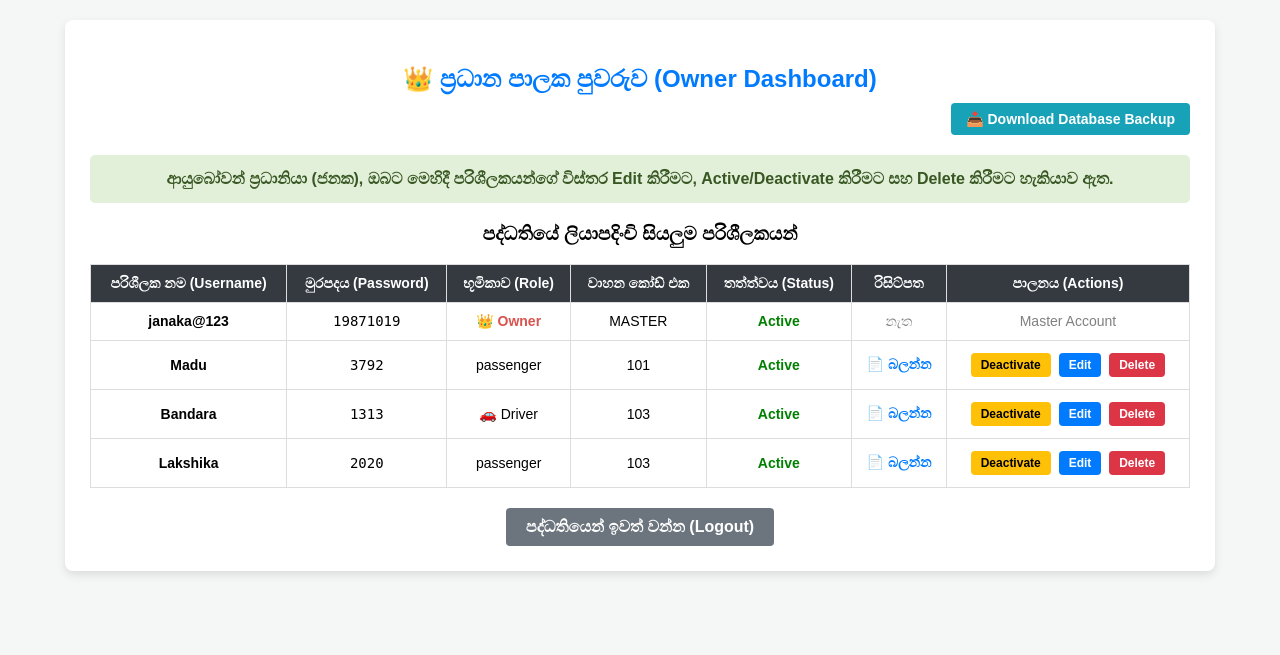
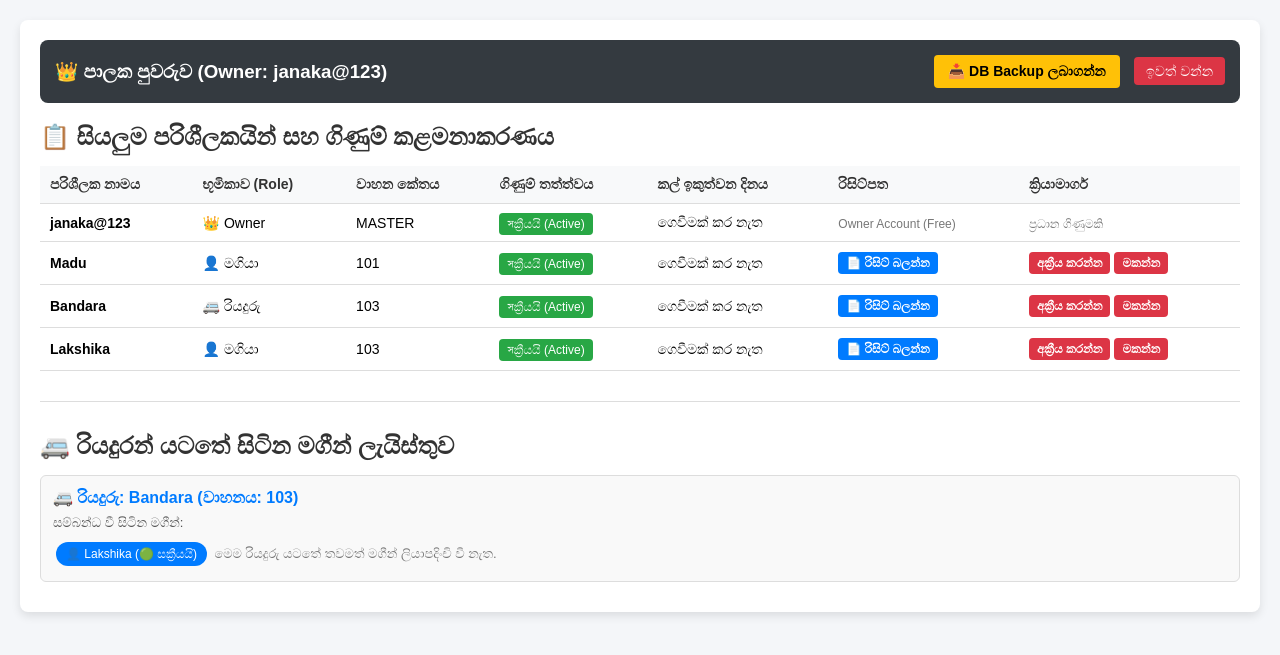
Before and after one commit to Janaka1987-hash/vehicle-tracker, a Flask app: page /owner_dashboard in a window 1280 px wide. Shown: the top 655 px of the page. Run offline with Flask 3, Linux system fonts and the light colour scheme; a user stored in the database is signed in; data comes from the database, SQL or seed files in the repository.

Commit message:
Update owner_dashboard.html

```diff
--- a/templates/owner_dashboard.html
+++ b/templates/owner_dashboard.html
@@ -3,102 +3,124 @@
 <head>
     <meta charset="UTF-8">
     <meta name="viewport" content="width=device-width, initial-scale=1.0">
-    <title>ප්‍රධාන පාලක පුවරුව - Owner Dashboard</title>
+    <title>පාලක පුවරුව - Owner Dashboard</title>
     <style>
-        body { font-family: Arial, sans-serif; margin: 0; padding: 20px; background: #f4f7f6; text-align: center; }
-        .container { max-width: 1100px; margin: auto; background: white; padding: 25px; border-radius: 8px; box-shadow: 0 4px 10px rgba(0,0,0,0.1); }
-        h2 { color: #007bff; margin-bottom: 10px; }
-        .welcome-box { background: #e2f0d9; color: #385723; padding: 15px; border-radius: 5px; font-weight: bold; margin-bottom: 20px; }
-        .top-actions { margin-bottom: 20px; text-align: right; }
-        .btn-backup { background: #17a2b8; color: white; padding: 8px 15px; border-radius: 4px; text-decoration: none; font-weight: bold; font-size: 14px; display: inline-block; }
-        .btn-backup:hover { background: #138496; }
-        table { width: 100%; border-collapse: collapse; margin-top: 15px; }
-        th, td { border: 1px solid #ddd; padding: 10px; text-align: center; font-size: 14px; }
-        th { background: #343a40; color: white; }
-        .active { color: green; font-weight: bold; }
-        .inactive { color: red; font-weight: bold; }
-        .owner-role { color: #d9534f; font-weight: bold; }
-        .btn-action { padding: 5px 10px; border: none; border-radius: 4px; cursor: pointer; font-weight: bold; text-decoration: none; font-size: 12px; display: inline-block; margin: 2px; }
-        .btn-deactivate { background: #ffc107; color: black; }
-        .btn-activate { background: #28a745; color: white; }
-        .btn-edit { background: #007bff; color: white; }
-        .btn-edit:hover { background: #0056b3; }
-        .btn-delete { background: #dc3545; color: white; }
-        .btn-delete:hover { background: #c82333; }
-        a.logout { display: inline-block; margin-top: 20px; background: #6c757d; color: white; padding: 10px 20px; border-radius: 4px; text-decoration: none; font-weight: bold; }
-        a.receipt-link { color: #007bff; text-decoration: none; font-weight: bold; }
+        body { font-family: Arial, sans-serif; background: #f4f6f9; margin: 0; padding: 20px; text-align: center; }
+        header { background: #343a40; color: white; padding: 15px; border-radius: 8px; display: flex; justify-content: space-between; align-items: center; margin-bottom: 20px; }
+        h2 { margin: 0; color: #333; }
+        .container { max-width: 1100px; margin: auto; background: white; padding: 20px; border-radius: 8px; box-shadow: 0 4px 10px rgba(0,0,0,0.1); text-align: left; }
+        .btn { padding: 8px 14px; border: none; border-radius: 4px; font-weight: bold; cursor: pointer; text-decoration: none; display: inline-block; font-size: 14px; }
+        .btn-success { background: #28a745; color: white; }
+        .btn-danger { background: #dc3545; color: white; }
+        .btn-warning { background: #ffc107; color: black; }
+        .btn-primary { background: #007bff; color: white; }
+        table { width: 100%; border-collapse: collapse; margin-top: 15px; font-size: 14px; }
+        th, td { padding: 10px; border-bottom: 1px solid #ddd; text-align: left; }
+        th { background: #f8f9fa; color: #333; }
+        .badge-active { background: #28a745; color: white; padding: 4px 8px; border-radius: 4px; font-size: 12px; }
+        .badge-inactive { background: #dc3545; color: white; padding: 4px 8px; border-radius: 4px; font-size: 12px; }
+        .driver-card { background: #f9f9f9; border: 1px solid #ddd; padding: 12px; margin-bottom: 10px; border-radius: 6px; }
+        .passenger-buttons-container { margin-top: 8px; }
+        .badge-passenger { background: #007bff; color: white; padding: 5px 10px; margin: 3px; border-radius: 20px; display: inline-block; font-size: 12px; }
+        a.logout { color: white; background: #dc3545; padding: 6px 12px; border-radius: 4px; text-decoration: none; font-size: 14px; }
     </style>
 </head>
 <body>
-    <div class="container">
-        <h2>👑 ප්‍රධාන පාලක පුවරුව (Owner Dashboard)</h2>
+    <div class="container" style="max-width: 1200px;">
+        <header>
+            <h3 style="margin:0;">👑 පාලක පුවරුව (Owner: {{ username }})</h3>
+            <div>
+                <a href="/download_backup" class="btn btn-warning" style="margin-right: 10px;">📥 DB Backup ලබාගන්න</a>
+                <a href="/logout" class="logout">ඉවත් වන්න</a>
+            </div>
+        </header>
 
-        <!-- ඩේටාබේස් බැකප් බටන් එක නිවැරදි තැනට දමන ලදී -->
-        <div class="top-actions">
-            <a href="{{ url_for('download_backup') }}" class="btn-backup">📥 Download Database Backup</a>
-        </div>
-
-        <div class="welcome-box">
-            ආයුබෝවන් ප්‍රධානියා (ජනක), ඔබට මෙහිදී පරිශීලකයන්ගේ විස්තර Edit කිරීමට, Active/Deactivate කිරීමට සහ Delete කිරීමට හැකියාව ඇත.
-        </div>
-
-        <h3>පද්ධතියේ ලියාපදිංචි සියලුම පරිශීලකයන්</h3>
+        <h2>📋 සියලුම පරිශීලකයින් සහ ගිණුම් කළමනාකරණය</h2>
         <table>
+            <thead>
                 <tr>
-                <th>පරිශීලක නම (Username)</th>
-                <th>මුරපදය (Password)</th>
+                    <th>පරිශීලක නාමය</th>
                     <th>භූමිකාව (Role)</th>
-                <th>වාහන කෝඩ් එක</th>
-                <th>තත්ත්වය (Status)</th>
+                    <th>වාහන කේතය</th>
+                    <th>ගිණුම් තත්ත්වය</th>
+                    <th>කල් ඉකුත්වන දිනය</th>
                     <th>රිසිට්පත</th>
-                <th>පාලනය (Actions)</th>
+                    <th>ක්‍රියාමාර්ග</th>
                 </tr>
-            {% for user in users %}
+            </thead>
+            <tbody>
+                {% for u in users %}
                 <tr>
-                <td><b>{{ user[1] }}</b></td>
-                <td><code>{{ user[2] }}</code></td>
+                    <td><strong>{{ u[1] }}</strong></td>
                     <td>
-                    {% if user[3] == 'owner' %}
-                        <span class="owner-role">👑 Owner</span>
-                    {% elif user[3] == 'driver' %}
-                        🚗 Driver
+                        {% if u[3] == 'owner' %} 👑 Owner
+                        {% elif u[3] == 'driver' %} 🚐 රියදුරු
+                        {% else %} 👤 මගියා {% endif %}
+                    </td>
+                    <td>{{ u[4] if u[4] else '-' }}</td>
+                    <td>
+                        {% if u[5] == 1 %}
+                            <span class="badge-active">সක්‍රීයයි (Active)</span>
                         {% else %}
-                        passenger
+                            <span class="badge-inactive">අක්‍රීයයි (Inactive)</span>
                         {% endif %}
                     </td>
-                <td>{{ user[4] if user[4] else '-' }}</td>
+                    <td>{{ u[7] if u[7] else 'ගෙවීමක් කර නැත' }}</td>
                     <td>
-                    {% if user[5] == 1 %}
-                        <span class="active">Active</span>
+                        {% if u[6] and u[6] != 'Owner Account (Free)' %}
+                            <a href="{{ url_for('static', filename='uploads/' + u[6]) }}" target="_blank" class="btn btn-primary" style="padding: 4px 8px; font-size: 12px;">📄 රිසිට් බලන්න</a>
                         {% else %}
-                        <span class="inactive">Inactive</span>
+                            <span style="color: #777; font-size: 12px;">{{ u[6] if u[6] else 'නැත' }}</span>
                         {% endif %}
                     </td>
                     <td>
-                    {% if user[6] and user[6] != 'Owner Account (Free)' %}
-                        <a class="receipt-link" href="{{ url_for('static', filename='uploads/' + user[6]) }}" target="_blank">📄 බලන්න</a>
+                        {% if u[3] != 'owner' %}
+                            <a href="/toggle_status/{{ u[0] }}" class="btn {% if u[5] == 1 %}btn-danger{% else %}btn-success{% endif %}" style="padding: 4px 8px; font-size: 12px;">
+                                {% if u[5] == 1 %}අක්‍රීය කරන්න{% else %}সක්‍රීය කරන්න{% endif %}
+                            </a>
+                            <a href="/delete_user/{{ u[0] }}" class="btn btn-danger" style="padding: 4px 8px; font-size: 12px;" onclick="return confirm('මෙම පරිශීලකයා මකා දැමීමට අවශ්‍ය බව یقینද?');">මකන්න</a>
                         {% else %}
-                        <span style="color: gray;">නැත</span>
-                    {% endif %}
-                </td>
-                <td>
-                    {% if user[3] != 'owner' %}
-                        {% if user[5] == 1 %}
-                            <a href="{{ url_for('toggle_status', user_id=user[0]) }}" class="btn-action btn-deactivate">Deactivate</a>
-                        {% else %}
-                            <a href="{{ url_for('toggle_status', user_id=user[0]) }}" class="btn-action btn-activate">Activate</a>
-                        {% endif %}
-                        <a href="{{ url_for('edit_user', user_id=user[0]) }}" class="btn-action btn-edit">Edit</a>
-                        <a href="{{ url_for('delete_user', user_id=user[0]) }}" class="btn-action btn-delete" onclick="return confirm('මෙම පරිශීලකයා සම්පූර්ණයෙන්ම ඩීලීට් කිරීමට අවශ්‍යමද?');">Delete</a>
-                    {% else %}
-                        <span style="color: gray;">Master Account</span>
+                            <span style="color: #777; font-size: 12px;">ප්‍රධාන ගිණුමකි</span>
                         {% endif %}
                     </td>
                 </tr>
                 {% endfor %}
+            </tbody>
         </table>
 
-        <a href="/logout" class="logout">පද්ධතියෙන් ඉවත් වන්න (Logout)</a>
+        <hr style="margin: 30px 0; border: 0; border-top: 1px solid #ddd;">
+
+        <h2>🚐 රියදුරන් යටතේ සිටින මගීන් ලැයිස්තුව</h2>
+        <div style="margin-top: 15px;">
+            {% set ns = namespace(driver_found=false) %}
+            {% for u in users %}
+                {% if u[3] == 'driver' %}
+                    {% set ns.driver_found = true %}
+                    <div class="driver-card">
+                        <h4 style="margin: 0 0 8px 0; color: #007bff;">🚐 රියදුරු: {{ u[1] }} (වාහනය: {{ u[4] }})</h4>
+                        <p style="margin: 0 0 5px 0; font-size: 13px; color: #555;">සම්බන්ධ වී සිටින මගීන්:</p>
+                        <div class="passenger-buttons-container">
+                            {% set found_passengers = false %}
+                            {% for p in users %}
+                                {% if p[3] == 'passenger' and p[4] == u[4] %}
+                                    {% set found_passengers = true %}
+                                    <span class="badge-passenger">
+                                        👤 {{ p[1] }}
+                                        {% if p[5] == 1 %} (🟢 සක්‍රීයයි) {% else %} (⏳ අක්‍රීයයි) {% endif %}
+                                    </span>
+                                {% endif %}
+                            {% endfor %}
+                            {% if not found_passengers %}
+                                <span style="color: #777; font-size: 13px;">මෙම රියදුරු යටතේ තවමත් මගීන් ලියාපදිංචි වී නැත.</span>
+                            {% endif %}
+                        </div>
+                    </div>
+                {% endif %}
+            {% endfor %}
+            {% if not ns.driver_found %}
+                <p style="color: #777;">පද්ධතියේ රියදුරන් තවමත් ලියාපදිංචි වී නැත.</p>
+            {% endif %}
+        </div>
     </div>
 </body>
 </html>
```
Lines whose indentation alone changed are shown as unchanged.
